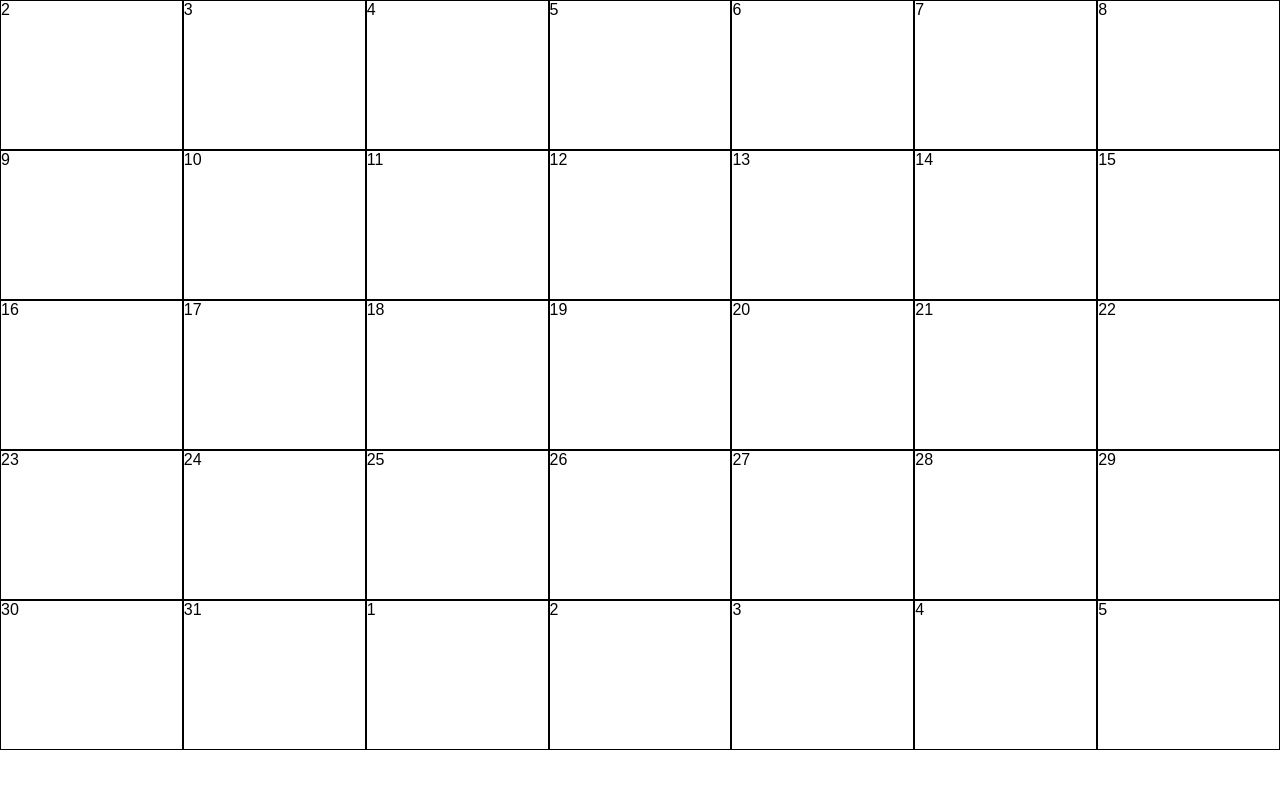
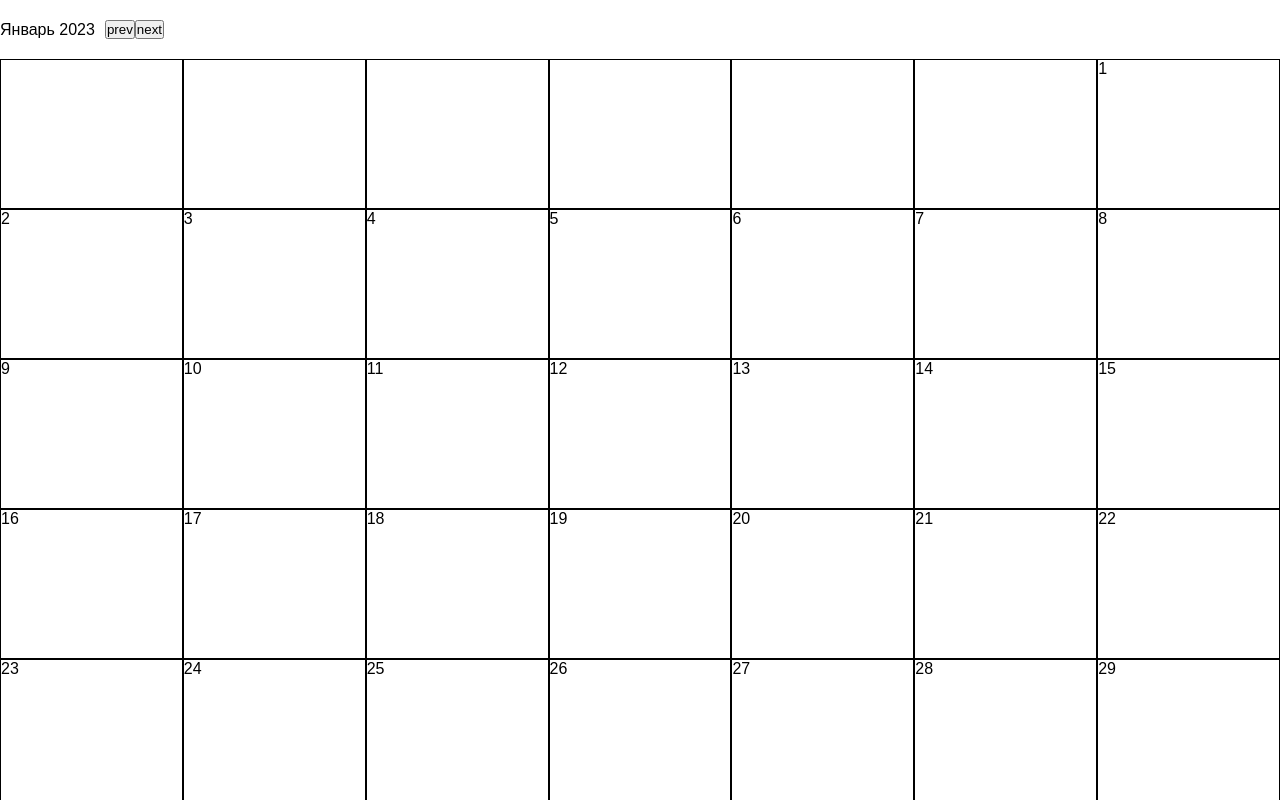
Before and after one commit to nardo88/events-calendar, a React (Create React App) app: page / in a window 1280 px wide. Shown: the top 800 px of the page. Built offline with nearby package versions, Linux system fonts and the light colour scheme.

Commit message:
построение сетки календаря

```diff
--- a/src/components/Calendar/ui/Calendar.module.scss
+++ b/src/components/Calendar/ui/Calendar.module.scss
@@ -1,9 +1,9 @@
 .Calendar {
     display: grid;
     grid-template-columns: repeat(7, 1fr);
-    grid-template-rows: repeat(5, 150px);
 }
 
 .cell {
     border: 1px solid #000;
+    height: 150px;
 }
--- a/src/components/Calendar/ui/Calendar.tsx
+++ b/src/components/Calendar/ui/Calendar.tsx
@@ -1,39 +1,46 @@
 import dayjs from 'dayjs'
-import { FC, useState } from 'react'
+import { FC, useCallback, useState } from 'react'
 import { classNames } from '../../../helpers/classNames'
 import cls from './Calendar.module.scss'
+import { ControlCalendar } from './ControlCalendar/ControlCalendar'
+import { createCalendar } from './createCalendar'
+
+import 'dayjs/locale/ru'
+dayjs.locale('ru')
 
 interface CalendarProps {
   className?: string
 }
 
-const ROWS_COUNT = 5
 export const Calendar: FC<CalendarProps> = ({ className }) => {
-  const [currentDate, setCurrentDate] = useState(new Date())
-  const date = new Date()
-  const date1 = dayjs()
+  const [currentDate, setCurrentDate] = useState(dayjs())
 
-  const startingDate = new Date(date.getFullYear(), date.getMonth(), 1)
-  const startingDate1 = dayjs().date(1)
+  const calendar = createCalendar(currentDate.year(), currentDate.month())
 
-  startingDate.setDate(startingDate.getDate() - (startingDate.getDay() - 1))
+  const nextMonth = useCallback(() => {
+    setCurrentDate(currentDate.add(1, 'month'))
+  }, [setCurrentDate, currentDate])
 
-  const dates = []
-  for (let i = 0; i < ROWS_COUNT * 7; i++) {
-    const date = new Date(startingDate)
-    dates.push({ date }) // тут буудем пушить еще и собития
-    startingDate.setDate(startingDate.getDate() + 1)
-  }
+  const prevMonth = useCallback(() => {
+    setCurrentDate(currentDate.subtract(1, 'month'))
+  }, [setCurrentDate, currentDate])
 
   return (
+    <div className={cls.calendarWrapper}>
+      <ControlCalendar
+        currentDate={currentDate}
+        onNext={nextMonth}
+        onPrev={prevMonth}
+      />
       <div className={classNames(cls.Calendar, {}, [className])}>
-      {dates.map((date, index) => {
+        {calendar.map((date, index) => {
           return (
             <div key={index} className={classNames(cls.cell, {}, [])}>
-            <div className="date">{date.date.getDate()}</div>
+              <div className="date">{date}</div>
             </div>
           )
         })}
       </div>
+    </div>
   )
 }
--- /dev/null
+++ b/src/components/Calendar/ui/ControlCalendar/ControlCalendar.module.scss
@@ -0,0 +1,10 @@
+.ControlCalendar {
+    display: flex;
+    align-items: center;
+    padding: 20px 0;
+
+    p {
+        margin-right: 10px;
+        text-transform: capitalize;
+    }
+}
--- /dev/null
+++ b/src/components/Calendar/ui/ControlCalendar/ControlCalendar.tsx
@@ -0,0 +1,28 @@
+import { Dayjs } from 'dayjs'
+import { FC } from 'react'
+import { classNames } from '../../../../helpers/classNames'
+import cls from './ControlCalendar.module.scss'
+
+interface ControlCalendarProps {
+  className?: string
+  currentDate: Dayjs
+  onNext: () => void
+  onPrev: () => void
+}
+
+export const ControlCalendar: FC<ControlCalendarProps> = ({
+  className,
+  currentDate,
+  onNext,
+  onPrev,
+}) => {
+  return (
+    <div className={classNames(cls.ControlCalendar, {}, [className])}>
+      <p>{currentDate.format('MMMM YYYY')}</p>
+      <div>
+        <button onClick={onPrev}>prev</button>
+        <button onClick={onNext}>next</button>
+      </div>
+    </div>
+  )
+}
--- /dev/null
+++ b/src/components/Calendar/ui/createCalendar.ts
@@ -0,0 +1,37 @@
+export function createCalendar(year: any, month: number) {
+  const date = new Date(year, month)
+
+  const table = []
+
+  for (let i = 0; i < getDay(date); i++) {
+    table.push('')
+  }
+
+  while (date.getMonth() === month) {
+    table.push(date.getDate())
+
+    // if (getDay(date) % 7 === 6) {
+    //   // вс, последний день - перевод строки
+    //   table.push('')
+    // }
+
+    date.setDate(date.getDate() + 1)
+  }
+
+  // добить таблицу пустыми ячейками, если нужно
+  // 29 30 31 * * * *
+  if (getDay(date) !== 0) {
+    for (let i = getDay(date); i < 7; i++) {
+      table.push('')
+    }
+  }
+
+  return table
+}
+
+function getDay(date: Date) {
+  // получить номер дня недели, от 0 (пн) до 6 (вс)
+  let day = date.getDay()
+  if (day === 0) day = 7 // сделать воскресенье (0) последним днем
+  return day - 1
+}
```
Also changed, not shown: src/components/Calendar/ui/test.ts (deleted, +0 -48 lines). Lines whose indentation alone changed are shown as unchanged.
